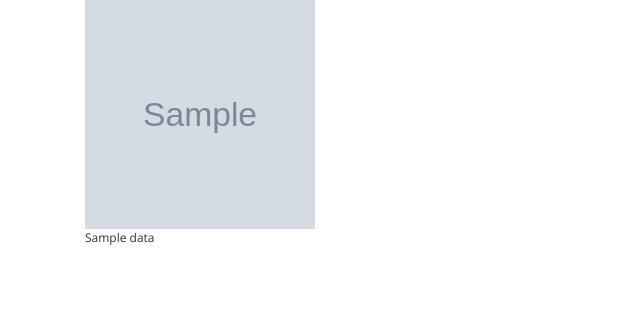
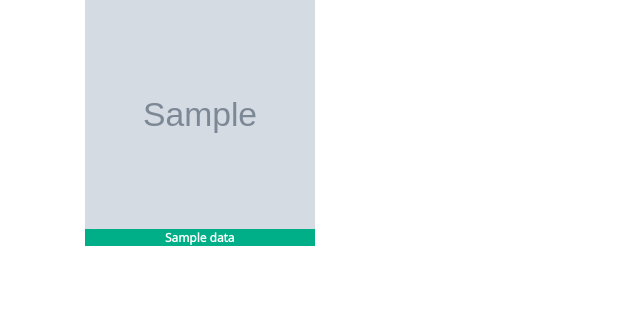
Before and after one commit to rickrizzo/gram-advisor, a Node server app: template views/results.pug in a window 1280 px wide. Shown: the part 105-434 px from the top of the page, without its empty margins (0-640 px from the left). Run offline with Node 20, Linux system fonts and the light colour scheme; the template is opened without the code that fills it: most values are stand-ins (such as "Sample title", 1, 10 or a date in 2020); grey boxes marked "Sample" are stand-in pictures; some libraries are stand-ins or nearby versions.

Commit message:
Styling some more

```diff
--- a/public/stylesheets/style.css
+++ b/public/stylesheets/style.css
@@ -183,4 +183,9 @@ p {
 
 #LocationName {
 	cursor: pointer;
+	color: #fff;
+	width: 90%;
+	text-align: center;
+	font-weight: bold;
+	background-color: #00AF87;
 }
```
